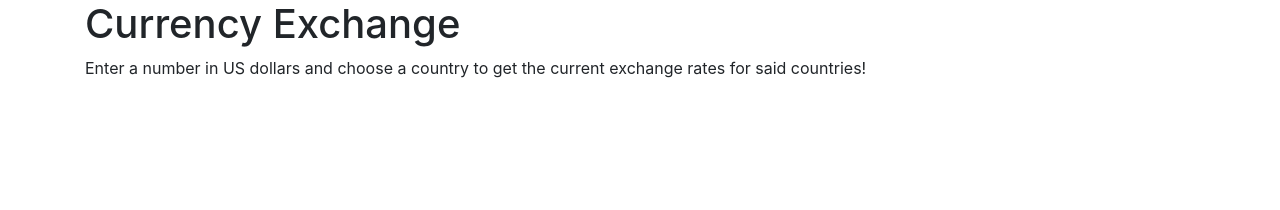
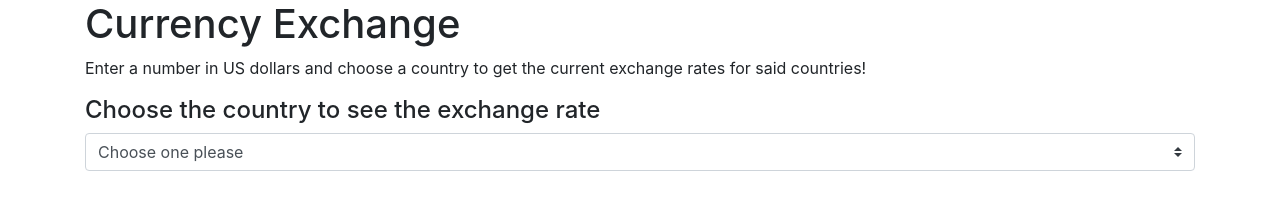
Before and after one commit to chonnessey/money-exchange, a website built with webpack: page src/index.html in a window 1280 px wide. Built offline with nearby package versions, Linux system fonts and the light colour scheme.

Commit message:
add more HTML

```diff
--- a/src/index.html
+++ b/src/index.html
@@ -7,6 +7,21 @@
   <div class="container">
     <h1>Currency Exchange</h1>
     <p>Enter a number in US dollars and choose a country to get the current exchange rates for said countries!</p>
+
+    <form id="money">
+      <div class="form-group">
+        <h4>Choose the country to see the exchange rate</h4>
+        <select id="country" class="custom-select" required>
+          <option value="">Choose one please</option>
+          <option value="euro">	European Union - Euro</option>
+          <option value="guatemala">Guatemala - Guatemalan Quetzal</option>
+          <option value="hungary">Hungary - Hungarian Forint</option>
+          <option value="argentina">Argentina - Argentine Peso</option>
+          <option value="australia">Australia - Australian Dollar</option>
+          <option value="epicountry">Epilandia - Epicodus Dollar</option>
+        </select>
+      </div>
+    </form>
   </div>
 </body>
 </html>
```
